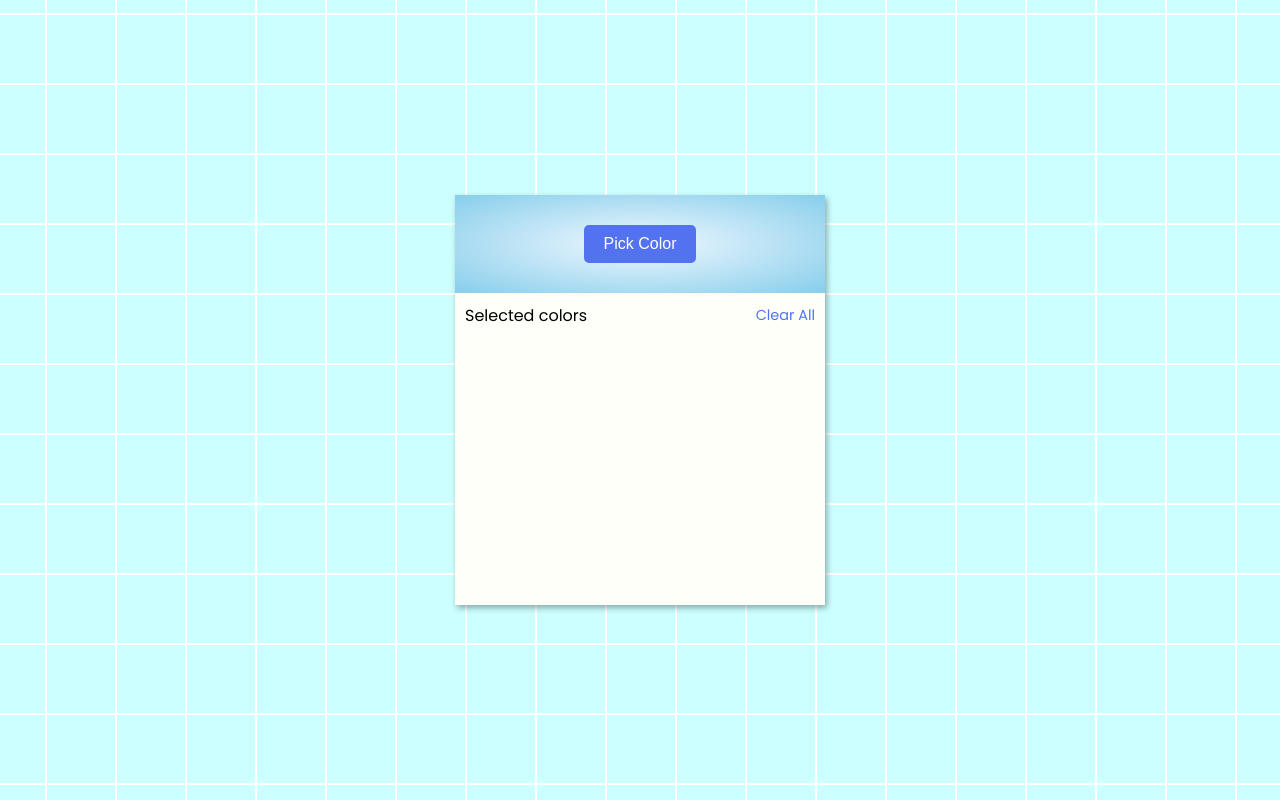
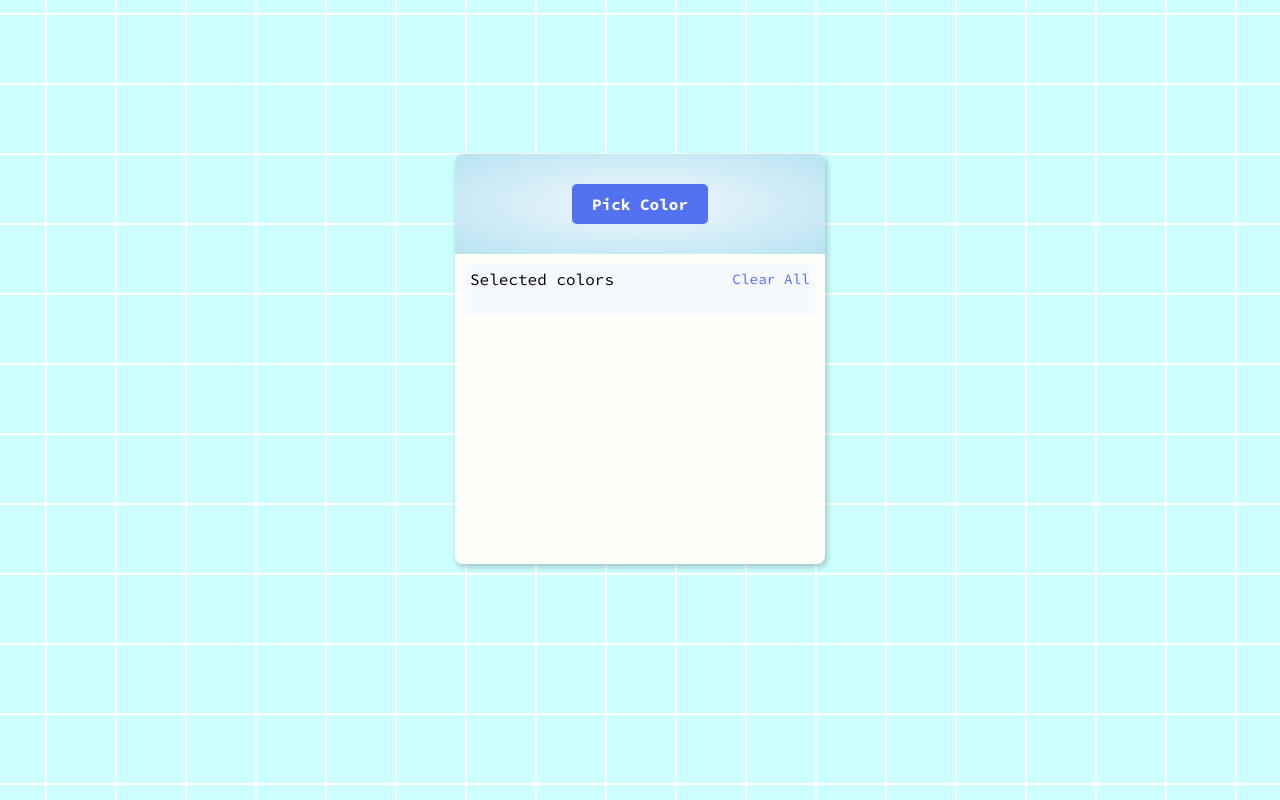
Before and after one commit to tpreisig/color-selection, a plain HTML site: page index.html in a window 1280 px wide. Drawn offline with Linux system fonts and the light colour scheme.

Commit message:
Update codebase with stylesheet and README.md file

```diff
--- a/style.css
+++ b/style.css
@@ -1,4 +1,4 @@
-@import url('https://fonts.googleapis.com/css2?family=Poppins:wght@200;300;400;500;600;700;900&display=swap');
+@import url('https://fonts.googleapis.com/css2?family=Source+Code+Pro:ital,wght@0,200..900;1,200..900&display=swap');
 
 * {
     margin: 0;
@@ -7,7 +7,7 @@
 }
 
 body {
-    font-family: "Poppins", sans-serif;
+    font-family: "Source Code Pro";
     display: flex;
     justify-content: center;
     align-items: center;
@@ -18,27 +18,24 @@ body {
         linear-gradient(to top, white 2px, transparent 2px);
     background-size: 70px 70px;
     background-position: center;
-
-
 }
 
 .wrapper {
     position: absolute;
     top: 50%;
     left: 50%;
-    transform: translate(-50%, -50%);
+    transform: translate(-50%, -60%);
     display: flex;
     justify-content: center;
     width: auto;
     min-height: 410px;
-    box-shadow: 2px 3px 6px rgba(0, 0, 0, 0.336);
+    box-shadow: 2px 3px 6px rgba(0, 0, 0, 0.236);
     background: #fffffa;
+    border-radius: 8px;
 }
 
 .popup {
     width: 370px;
-
-
 }
 
 .popup :where(.picker, header, .color, .all-colors) {
@@ -47,15 +44,16 @@ body {
 }
 
 .popup .picker {
-    background: radial-gradient(aliceblue, skyblue);
+    background: radial-gradient(aliceblue, rgba(135, 207, 235, 0.584));
     padding: 30px 0;
     justify-content: center;
     align-items: center;
-
-
+    border-radius: 8px 8px 0 0;
 }
 
 .picker #color-picker {
+    font-family: "Source Code Pro";
+    font-weight: 700;
     outline: none;
     border: none;
     background: #5372f0;
@@ -68,8 +66,8 @@ body {
 
 .picked-colors {
     margin: 10px;
-    background: #fffffa;
-
+    background: rgb(246, 250, 254);
+    padding: 5px;
 }
 
 .picked-colors header {
@@ -99,7 +97,6 @@ body {
     width: 22px;
     border-radius: 5px;
     margin-right: 8px;
-    /* background: #5372f0; */
 }
 
 .all-colors .color .value {
```
Also changed, not shown: screenshots/colorpick.png (added), 1 other file.
